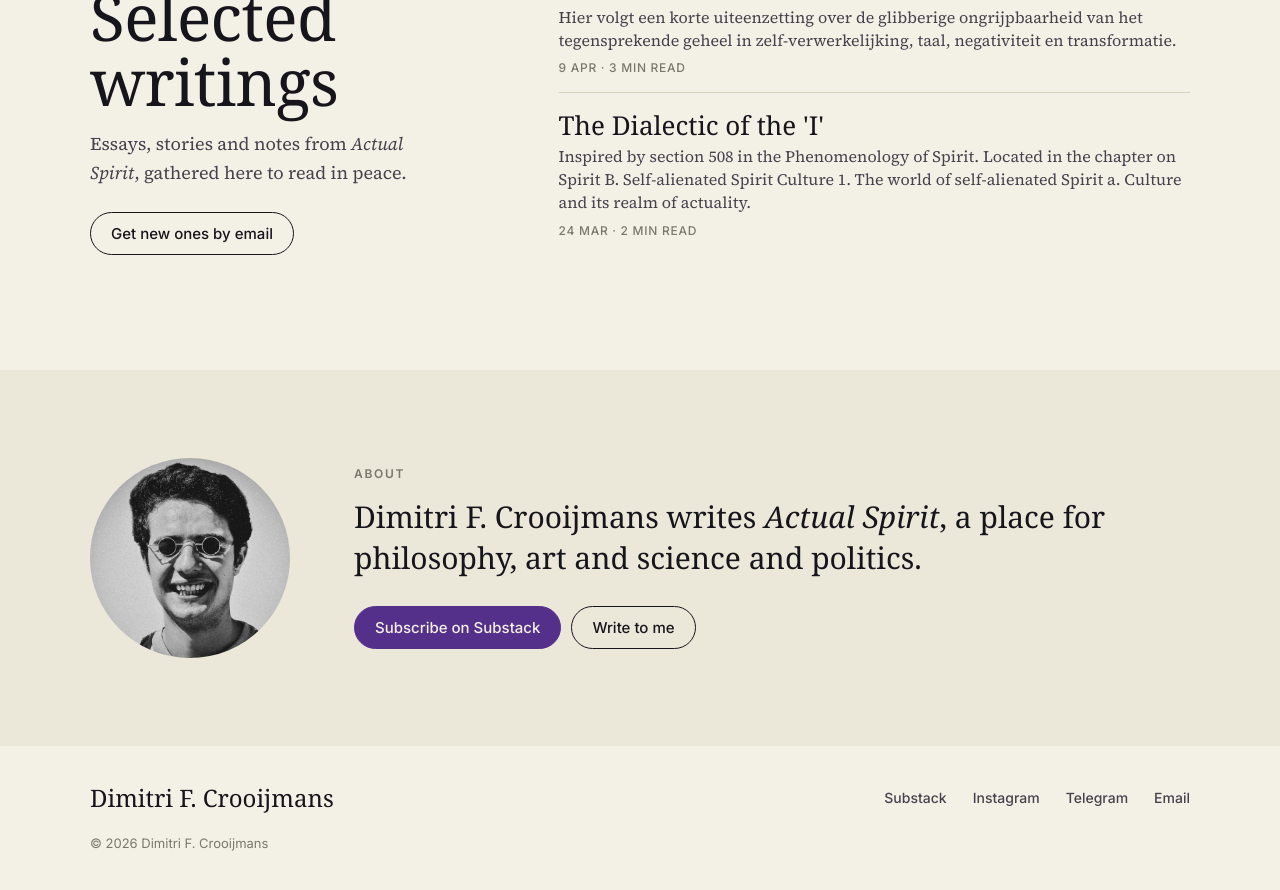
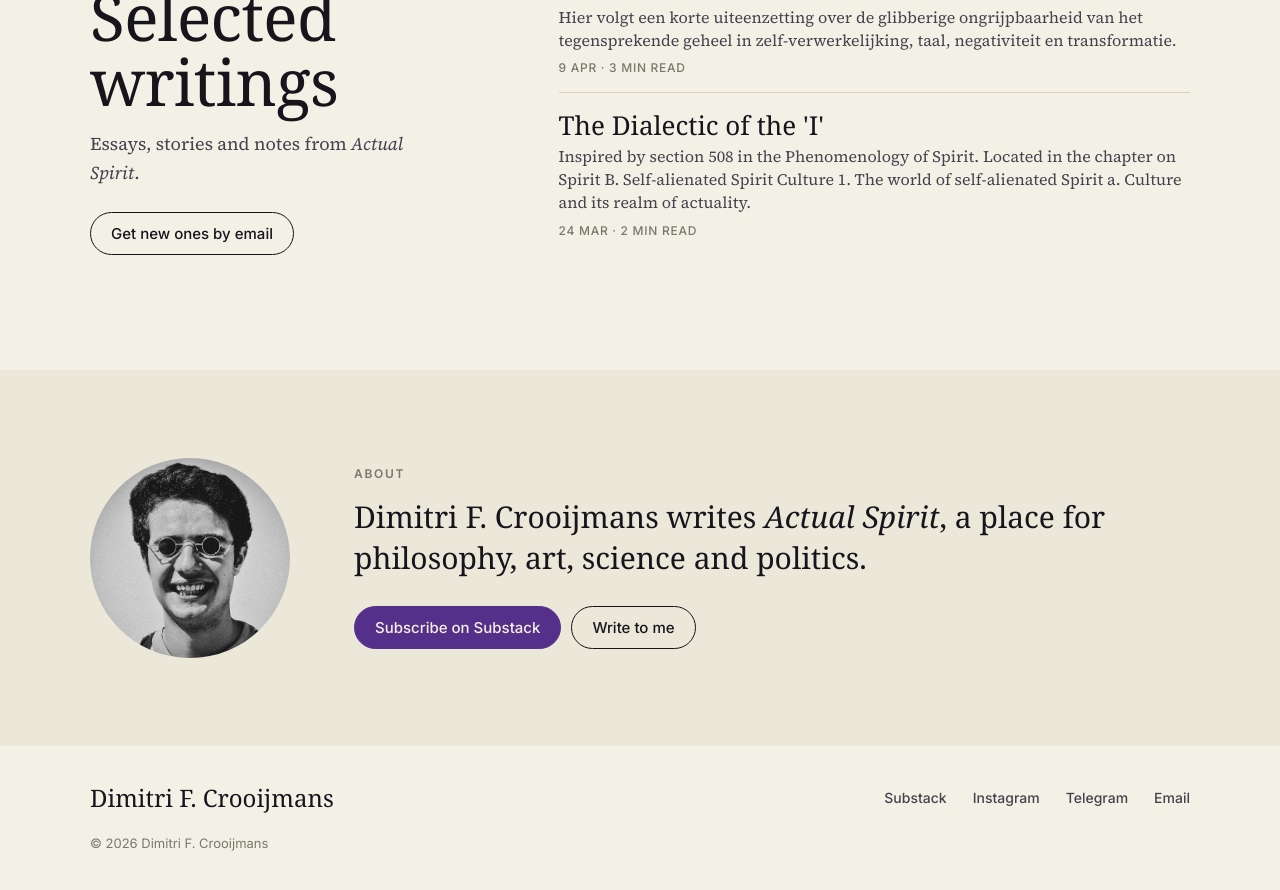
Before and after one commit to dialectmaterial/dialectmaterial.github.io, a Jekyll site: the page built from index.html, in a window 1280 px wide and 900 px high, scrolled down 5302 px. Shown: the top 890 px of the window. Built offline with Jekyll 4.4.1, drawn with Linux system fonts in a browser that asks for light colours; some web fonts are replaced.

Commit message:
Revise writing and about sections in home.yml
Updated text for clarity and conciseness.

```diff
--- a/_data/home.yml
+++ b/_data/home.yml
@@ -58,7 +58,7 @@ book:
 writing:
   heading: Selected writings
   text: |
-    Essays, stories and notes from *Actual Spirit*, gathered here to read in peace.
+    Essays, stories and notes from *Actual Spirit*.
 
 # "Elsewhere": other things you do. Images go in assets/now/.
 elsewhere:
@@ -80,7 +80,7 @@ elsewhere:
 
 # The About block at the bottom of the home page.
 about: |
-  Dimitri F. Crooijmans writes *Actual Spirit*, a place for philosophy, art and science and politics.
+  Dimitri F. Crooijmans writes *Actual Spirit*, a place for philosophy, art, science and politics.
 
 # A one-line bio shown at the end of every article.
 signoff: |
```
